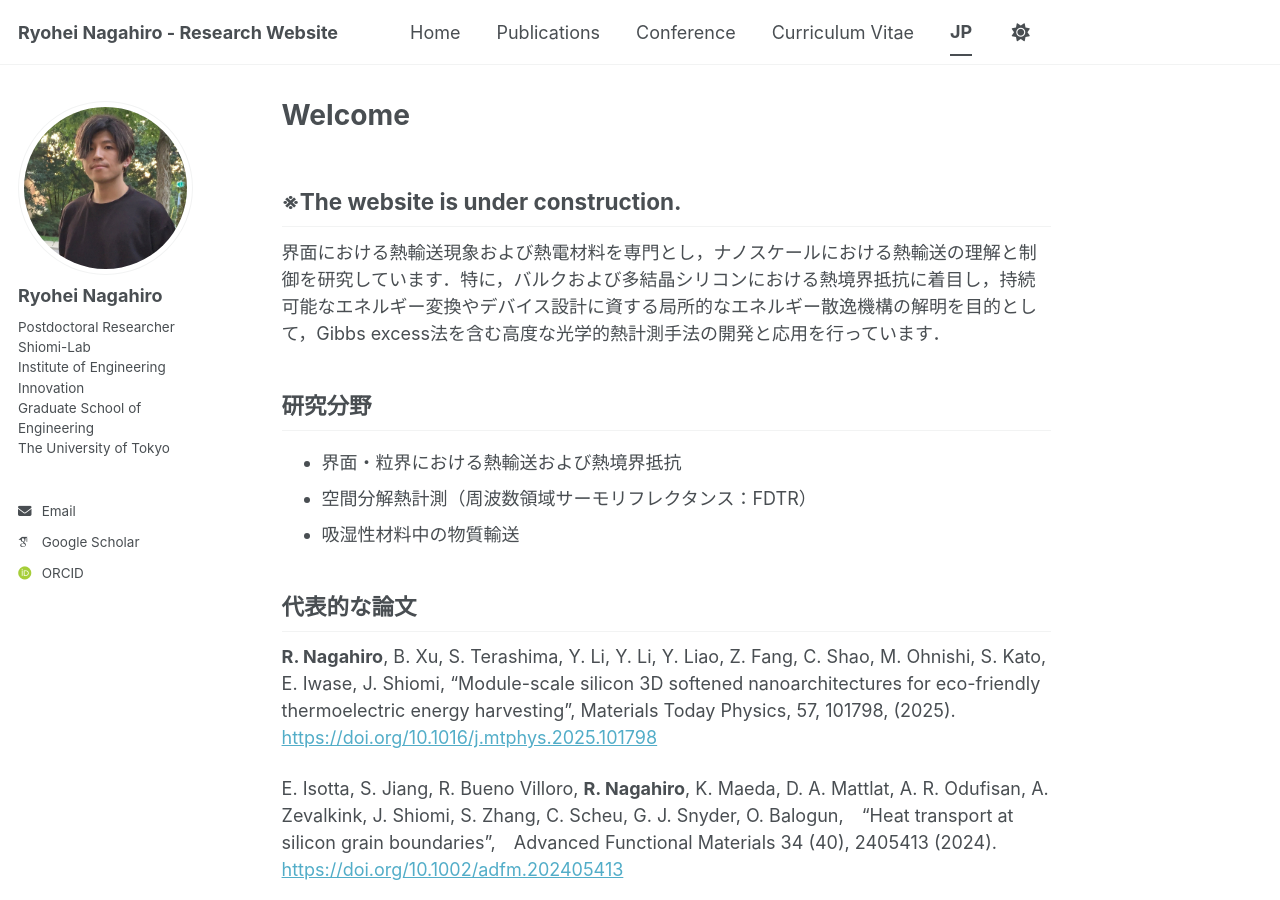
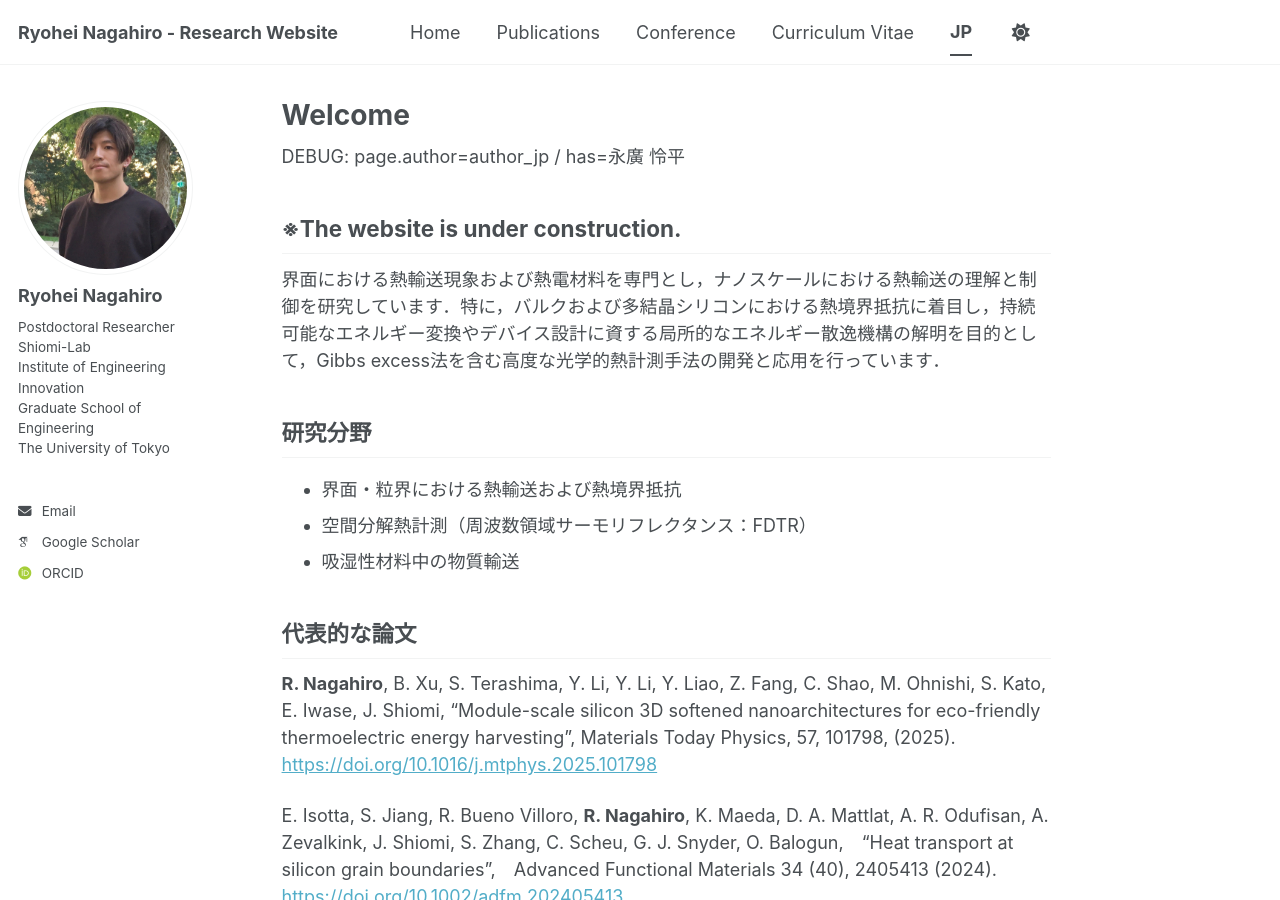
Before and after one commit to ryohei-nagahiro/ryohei-nagahiro.github.io, a Jekyll site: the page built from _pages/jp/about.md, in a window 1280 px wide and 900 px high. Built offline with Jekyll 4.4.1, drawn with Linux system fonts in a browser that asks for light colours; some web fonts are replaced; a script bundle is joined from its source files by our own code; library files that are not in the unit come from our copies.

Commit message:
Update about.md

```diff
--- a/_pages/jp/about.md
+++ b/_pages/jp/about.md
@@ -6,6 +6,8 @@ lang: jp
 author: author_jp
 
 ---
+<p>DEBUG: page.author={{ page.author }} / has={{ site[page.author].name }}</p>
+
 ※The website is under construction.
 -------
 界面における熱輸送現象および熱電材料を専門とし，ナノスケールにおける熱輸送の理解と制御を研究しています．特に，バルクおよび多結晶シリコンにおける熱境界抵抗に着目し，持続可能なエネルギー変換やデバイス設計に資する局所的なエネルギー散逸機構の解明を目的として，Gibbs excess法を含む高度な光学的熱計測手法の開発と応用を行っています．
```
